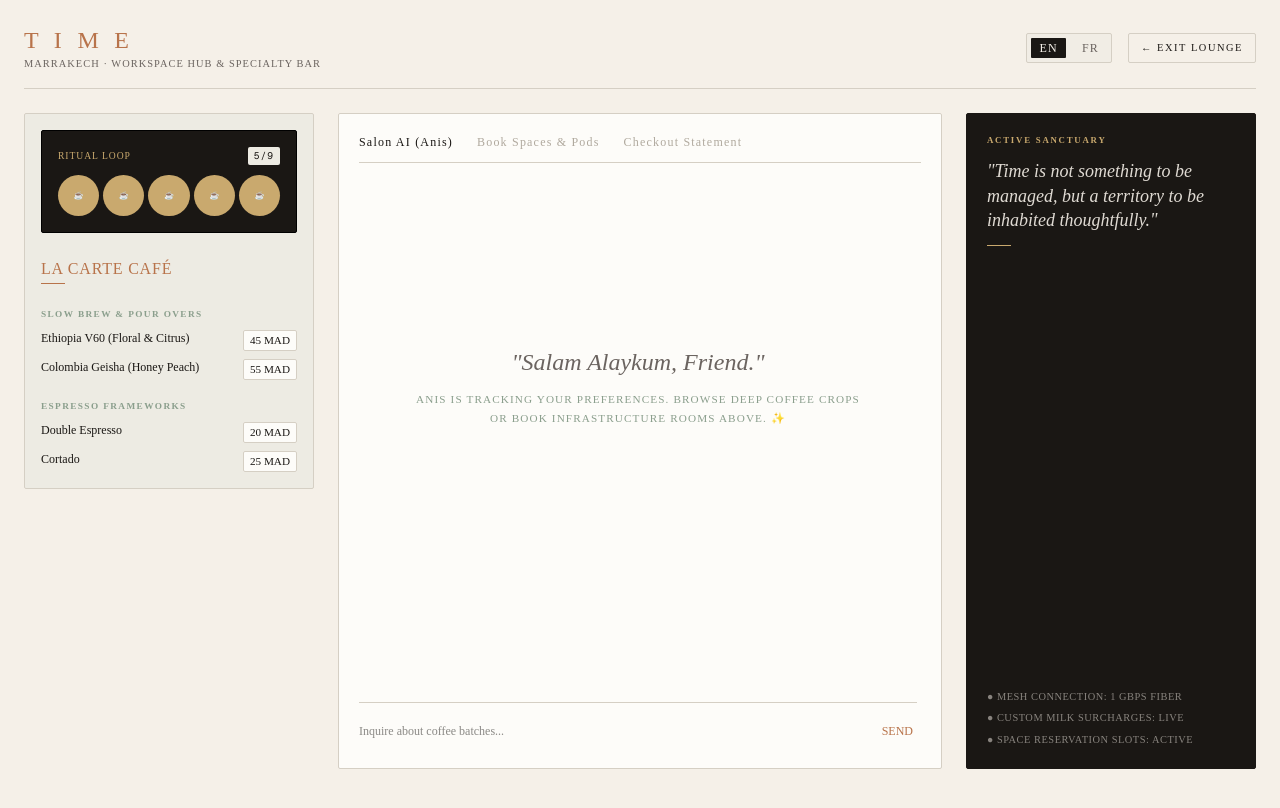
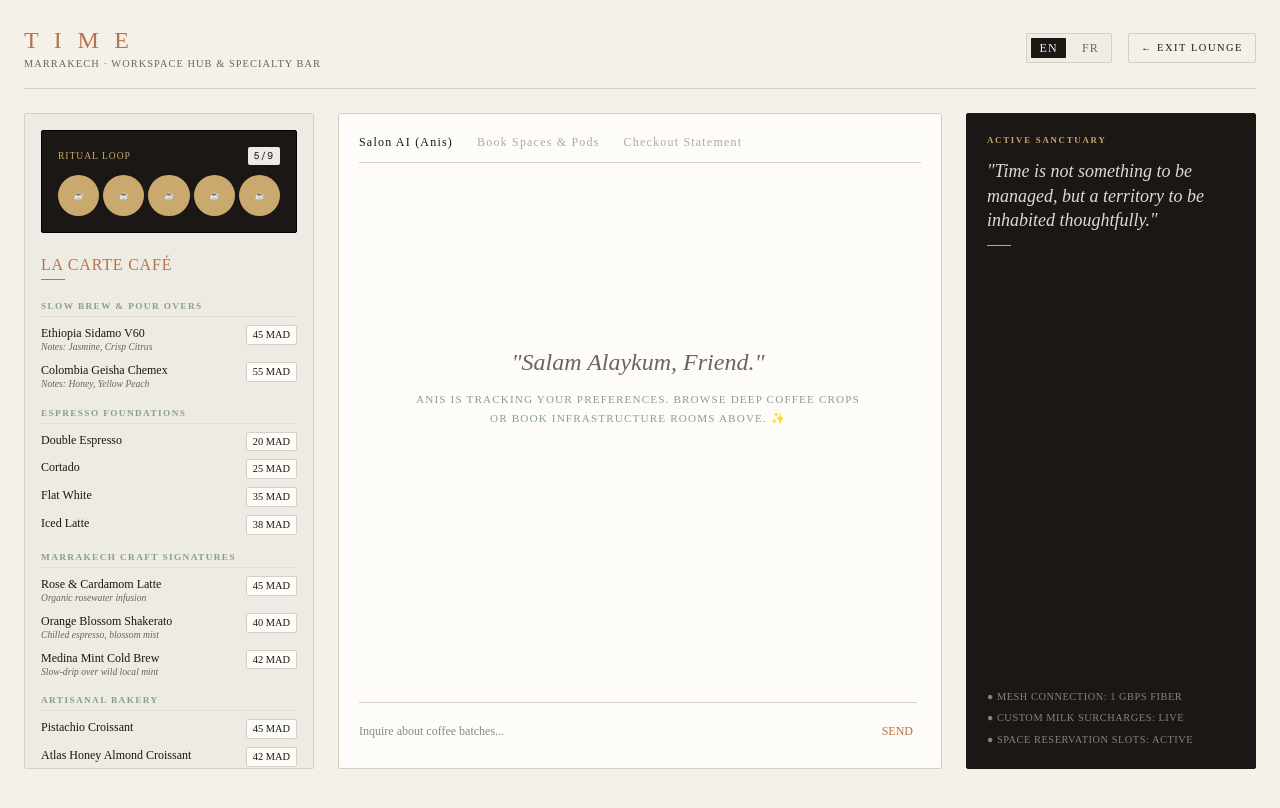
Before and after one commit to TimeCafeMarrakech/cafe-time, a Next.js app: page / in a window 1280 px wide. Both pictures are taken after a click on the button "APPLE IDENTITY". Built offline with nearby package versions, Linux system fonts and the light colour scheme.

Commit message:
Update page.tsx

```diff
--- a/app/page.tsx
+++ b/app/page.tsx
@@ -133,8 +133,10 @@ export default function LuxuryVisualLoungeApp() {
         {/* THREE-COLUMN SYSTEM MATRIX */}
         <div className="flex-1 max-w-7xl w-full mx-auto grid grid-cols-1 lg:grid-cols-4 gap-6 items-start overflow-hidden pb-4">
 
-          {/* CLEAN TYPOGRAPHIC SIDEBAR CATALOG PANEL */}
-          <aside className="lg:col-span-1 bg-[#EDEBE3] border border-[#D5CFC4] rounded-[2px] p-4 space-y-6 max-h-[52vh] lg:max-h-[82vh] overflow-y-auto style-scrollbar">
+          {/* 📜 RESTORED DEEP TYPOGRAPHIC CAFE MENU SIDEBAR */}
+          <aside className="lg:col-span-1 bg-[#EDEBE3] border border-[#D5CFC4] rounded-[2px] p-4 space-y-5 max-h-[52vh] lg:max-h-[82vh] overflow-y-auto style-scrollbar">
+
+            {/* Loyalty Tracker Node */}
             <div className="bg-[#1A1714] text-[#F5F0E8] p-4 rounded-[2px] border border-black space-y-2.5">
               <div className="flex justify-between items-center text-[0.6rem] uppercase tracking-widest">
                 <span className="text-[#C9A96E] font-medium">{lang === 'EN' ? 'Ritual Loop' : 'Rituel Boucle'}</span>
@@ -150,24 +152,81 @@ export default function LuxuryVisualLoungeApp() {
               <div className="w-6 h-[1px] bg-[#B8734A]" />
             </div>
 
-            <div className="space-y-5">
-              {/* Category A */}
+            <div className="space-y-4">
+
+              {/* Category 1: Single Origin Filter */}
               <div className="space-y-2">
-                <h3 className="text-[0.58rem] tracking-[0.15em] uppercase text-[#8A9E8C] font-semibold mb-2">{lang === 'EN' ? 'Slow Brew & Pour Overs' : 'Extractions Douces'}</h3>
+                <h3 className="text-[0.58rem] tracking-[0.15em] uppercase text-[#8A9E8C] font-semibold border-b border-[#D5CFC4]/50 pb-0.5">{lang === 'EN' ? 'Slow Brew & Pour Overs' : 'Extractions Douces'}</h3>
                 <div className="space-y-2 text-xs">
-                  <button onClick={() => openCustomizer('Ethiopia V60 Single Origin', 'V60 Éthiopie Origine Unique', 45, 'drink')} className="w-full flex justify-between bg-transparent border-none p-0 text-left hover:text-[#B8734A] cursor-pointer"><span>Ethiopia V60 (Floral & Citrus)</span><span className="bg-[#FDFCF9] px-1.5 py-0.5 border border-[#D5CFC4] text-[0.7rem] rounded-[2px]">45 MAD</span></button>
-                  <button onClick={() => openCustomizer('Chemex Colombia Geisha', 'Chemex Colombie Geisha', 55, 'drink')} className="w-full flex justify-between bg-transparent border-none p-0 text-left hover:text-[#B8734A] cursor-pointer"><span>Colombia Geisha (Honey Peach)</span><span className="bg-[#FDFCF9] px-1.5 py-0.5 border border-[#D5CFC4] text-[0.7rem] rounded-[2px]">55 MAD</span></button>
+                  <button onClick={() => openCustomizer('Ethiopia Sidamo V60', 'V60 Éthiopie Sidamo', 45, 'drink')} className="w-full flex justify-between bg-transparent border-none p-0 text-left hover:text-[#B8734A] cursor-pointer">
+                    <div className="flex flex-col">
+                      <span>Ethiopia Sidamo V60</span>
+                      <span className="text-[0.6rem] text-[#6B6460] italic font-light">Notes: Jasmine, Crisp Citrus</span>
+                    </div>
+                    <span className="bg-[#FDFCF9] h-fit px-1.5 py-0.5 border border-[#D5CFC4] text-[0.65rem] rounded-[2px]">45 MAD</span>
+                  </button>
+
+                  <button onClick={() => openCustomizer('Colombia Geisha Chemex', 'Chemex Colombie Geisha', 55, 'drink')} className="w-full flex justify-between bg-transparent border-none p-0 text-left hover:text-[#B8734A] cursor-pointer">
+                    <div className="flex flex-col">
+                      <span>Colombia Geisha Chemex</span>
+                      <span className="text-[0.6rem] text-[#6B6460] italic font-light">Notes: Honey, Yellow Peach</span>
+                    </div>
+                    <span className="bg-[#FDFCF9] h-fit px-1.5 py-0.5 border border-[#D5CFC4] text-[0.65rem] rounded-[2px]">55 MAD</span>
+                  </button>
                 </div>
               </div>
 
-              {/* Category B */}
+              {/* Category 2: Espresso Frameworks */}
               <div className="space-y-2">
-                <h3 className="text-[0.58rem] tracking-[0.15em] uppercase text-[#8A9E8C] font-semibold mb-2">{lang === 'EN' ? 'Espresso Frameworks' : 'Bases Espresso'}</h3>
+                <h3 className="text-[0.58rem] tracking-[0.15em] uppercase text-[#8A9E8C] font-semibold border-b border-[#D5CFC4]/50 pb-0.5">{lang === 'EN' ? 'Espresso Foundations' : 'Bases Espresso'}</h3>
                 <div className="space-y-2 text-xs">
-                  <button onClick={() => openCustomizer('Double Espresso', 'Double Espresso', 20, 'drink')} className="w-full flex justify-between bg-transparent border-none p-0 text-left hover:text-[#B8734A] cursor-pointer"><span>Double Espresso</span><span className="bg-[#FDFCF9] px-1.5 py-0.5 border border-[#D5CFC4] text-[0.7rem] rounded-[2px]">20 MAD</span></button>
-                  <button onClick={() => openCustomizer('Cortado', 'Cortado Classique', 25, 'drink')} className="w-full flex justify-between bg-transparent border-none p-0 text-left hover:text-[#B8734A] cursor-pointer"><span>Cortado</span><span className="bg-[#FDFCF9] px-1.5 py-0.5 border border-[#D5CFC4] text-[0.7rem] rounded-[2px]">25 MAD</span></button>
+                  <button onClick={() => openCustomizer('Double Espresso (Origin Blend)', 'Double Espresso Blend', 20, 'drink')} className="w-full flex justify-between bg-transparent border-none p-0 text-left hover:text-[#B8734A] cursor-pointer"><span>Double Espresso</span><span className="bg-[#FDFCF9] px-1.5 py-0.5 border border-[#D5CFC4] text-[0.65rem] rounded-[2px]">20 MAD</span></button>
+                  <button onClick={() => openCustomizer('Cortado', 'Cortado Classique', 25, 'drink')} className="w-full flex justify-between bg-transparent border-none p-0 text-left hover:text-[#B8734A] cursor-pointer"><span>Cortado</span><span className="bg-[#FDFCF9] px-1.5 py-0.5 border border-[#D5CFC4] text-[0.65rem] rounded-[2px]">25 MAD</span></button>
+                  <button onClick={() => openCustomizer('Flat White', 'Flat White Standard', 35, 'drink')} className="w-full flex justify-between bg-transparent border-none p-0 text-left hover:text-[#B8734A] cursor-pointer"><span>Flat White</span><span className="bg-[#FDFCF9] px-1.5 py-0.5 border border-[#D5CFC4] text-[0.65rem] rounded-[2px]">35 MAD</span></button>
+                  <button onClick={() => openCustomizer('Bespoke Iced Latte', 'Latte Glacé Maison', 38, 'drink')} className="w-full flex justify-between bg-transparent border-none p-0 text-left hover:text-[#B8734A] cursor-pointer"><span>Iced Latte</span><span className="bg-[#FDFCF9] px-1.5 py-0.5 border border-[#D5CFC4] text-[0.65rem] rounded-[2px]">38 MAD</span></button>
                 </div>
               </div>
+
+              {/* Category 3: Marrakech Craft Signatures */}
+              <div className="space-y-2">
+                <h3 className="text-[0.58rem] tracking-[0.15em] uppercase text-[#8A9E8C] font-semibold border-b border-[#D5CFC4]/50 pb-0.5">{lang === 'EN' ? 'Marrakech Craft Signatures' : 'Signatures Artisanales'}</h3>
+                <div className="space-y-2 text-xs">
+                  <button onClick={() => openCustomizer('Rose & Cardamom Latte', 'Latte à la Rose et Cardamome', 45, 'drink')} className="w-full flex justify-between bg-transparent border-none p-0 text-left hover:text-[#B8734A] cursor-pointer">
+                    <div className="flex flex-col">
+                      <span>Rose & Cardamom Latte</span>
+                      <span className="text-[0.6rem] text-[#6B6460] italic font-light">Organic rosewater infusion</span>
+                    </div>
+                    <span className="bg-[#FDFCF9] h-fit px-1.5 py-0.5 border border-[#D5CFC4] text-[0.65rem] rounded-[2px]">45 MAD</span>
+                  </button>
+
+                  <button onClick={() => openCustomizer('Orange Blossom Shakerato', 'Shakerato Fleur d’Oranger', 40, 'drink')} className="w-full flex justify-between bg-transparent border-none p-0 text-left hover:text-[#B8734A] cursor-pointer">
+                    <div className="flex flex-col">
+                      <span>Orange Blossom Shakerato</span>
+                      <span className="text-[0.6rem] text-[#6B6460] italic font-light">Chilled espresso, blossom mist</span>
+                    </div>
+                    <span className="bg-[#FDFCF9] h-fit px-1.5 py-0.5 border border-[#D5CFC4] text-[0.65rem] rounded-[2px]">40 MAD</span>
+                  </button>
+
+                  <button onClick={() => openCustomizer('Medina Mint Cold Brew', 'Cold Brew à la Menthe Fraîche', 42, 'drink')} className="w-full flex justify-between bg-transparent border-none p-0 text-left hover:text-[#B8734A] cursor-pointer">
+                    <div className="flex flex-col">
+                      <span>Medina Mint Cold Brew</span>
+                      <span className="text-[0.6rem] text-[#6B6460] italic font-light">Slow-drip over wild local mint</span>
+                    </div>
+                    <span className="bg-[#FDFCF9] h-fit px-1.5 py-0.5 border border-[#D5CFC4] text-[0.65rem] rounded-[2px]">42 MAD</span>
+                  </button>
+                </div>
+              </div>
+
+              {/* Category 4: Artisanal Bakery */}
+              <div className="space-y-2">
+                <h3 className="text-[0.58rem] tracking-[0.15em] uppercase text-[#8A9E8C] font-semibold border-b border-[#D5CFC4]/50 pb-0.5">{lang === 'EN' ? 'Artisanal Bakery' : 'Boulangerie Artisanale'}</h3>
+                <div className="space-y-2 text-xs">
+                  <button onClick={() => openCustomizer('Pistachio Stuffed Croissant', 'Croissant Fourré à la Pistache', 45, 'pastry')} className="w-full flex justify-between bg-transparent border-none p-0 text-left hover:text-[#B8734A] cursor-pointer"><span>Pistachio Croissant</span><span className="bg-[#FDFCF9] px-1.5 py-0.5 border border-[#D5CFC4] text-[0.65rem] rounded-[2px]">45 MAD</span></button>
+                  <button onClick={() => openCustomizer('Atlas Honey Almond Croissant', 'Croissant Amande au Miel de l’Atlas', 42, 'pastry')} className="w-full flex justify-between bg-transparent border-none p-0 text-left hover:text-[#B8734A] cursor-pointer"><span>Atlas Honey Almond Croissant</span><span className="bg-[#FDFCF9] px-1.5 py-0.5 border border-[#D5CFC4] text-[0.65rem] rounded-[2px]">42 MAD</span></button>
+                  <button onClick={() => openCustomizer('San Sebastián Honey Cake', 'Gâteau de Miel San Sebastián', 50, 'pastry')} className="w-full flex justify-between bg-transparent border-none p-0 text-left hover:text-[#B8734A] cursor-pointer"><span>San Sebastián Honey Cake</span><span className="bg-[#FDFCF9] px-1.5 py-0.5 border border-[#D5CFC4] text-[0.65rem] rounded-[2px]">50 MAD</span></button>
+                </div>
+              </div>
+
             </div>
           </aside>
 
@@ -193,7 +252,7 @@ export default function LuxuryVisualLoungeApp() {
                     ) : (
                       <div className="space-y-4 overflow-y-auto flex-1 text-left">
                         {messages.map((m, i) => (
-                          <div key={i} className={`flex flex-col ${m.role === 'user' ? 'items-end' : 'items-start'} animate-[fadeUp_0.2s_ease_both]`}>
+                          <div key={i} className={`flex flex-col ${m.role === 'user' ? 'items-end' : 'items-start'}`}>
                             <span className="text-[0.55rem] tracking-[0.1em] uppercase text-[#6B6460] mb-0.5">{m.role === 'user' ? (guestName || 'You') : 'Anis'}</span>
                             <div className={`max-w-[85%] text-xs p-3 rounded-[2px] ${m.role === 'user' ? 'bg-[#EDEBE3] border border-[#D5CFC4]' : 'bg-[#1A1714] text-[#F5F0E8]'}`}>{m.content}</div>
                           </div>
@@ -210,7 +269,7 @@ export default function LuxuryVisualLoungeApp() {
               )}
 
               {activeTab === 'spaces' && (
-                <div className="space-y-6 p-1 animate-[fadeUp_0.3s_ease_both]">
+                <div className="space-y-6 p-1">
                   <div>
                     <h3 className="font-['Cormorant_Garamond'] text-xl text-[#1A1714]">{lang === 'EN' ? 'Infrastructure & Workspace Bookings' : "Réservations d'Espaces & Postes de Travail"}</h3>
                     <p className="text-[0.7rem] text-[#6B6460] uppercase tracking-wider">{lang === 'EN' ? 'Select architectural resources.' : 'Sélectionnez vos ressources.'}</p>
@@ -275,7 +334,7 @@ export default function LuxuryVisualLoungeApp() {
             </div>
           </div>
 
-          {/* RIGHT SIDE ACCENTS CARD */}
+          {/* RIGHT SIDE ACENTS CARD */}
           <aside className="lg:col-span-1 bg-[#1A1714] text-[#F5F0E8] border border-[#1A1714] rounded-[2px] p-5 h-full flex flex-col justify-between">
             <div className="space-y-3">
               <span className="text-[0.55rem] tracking-[0.2em] text-[#C9A96E] uppercase block font-semibold">Active Sanctuary</span>
```
